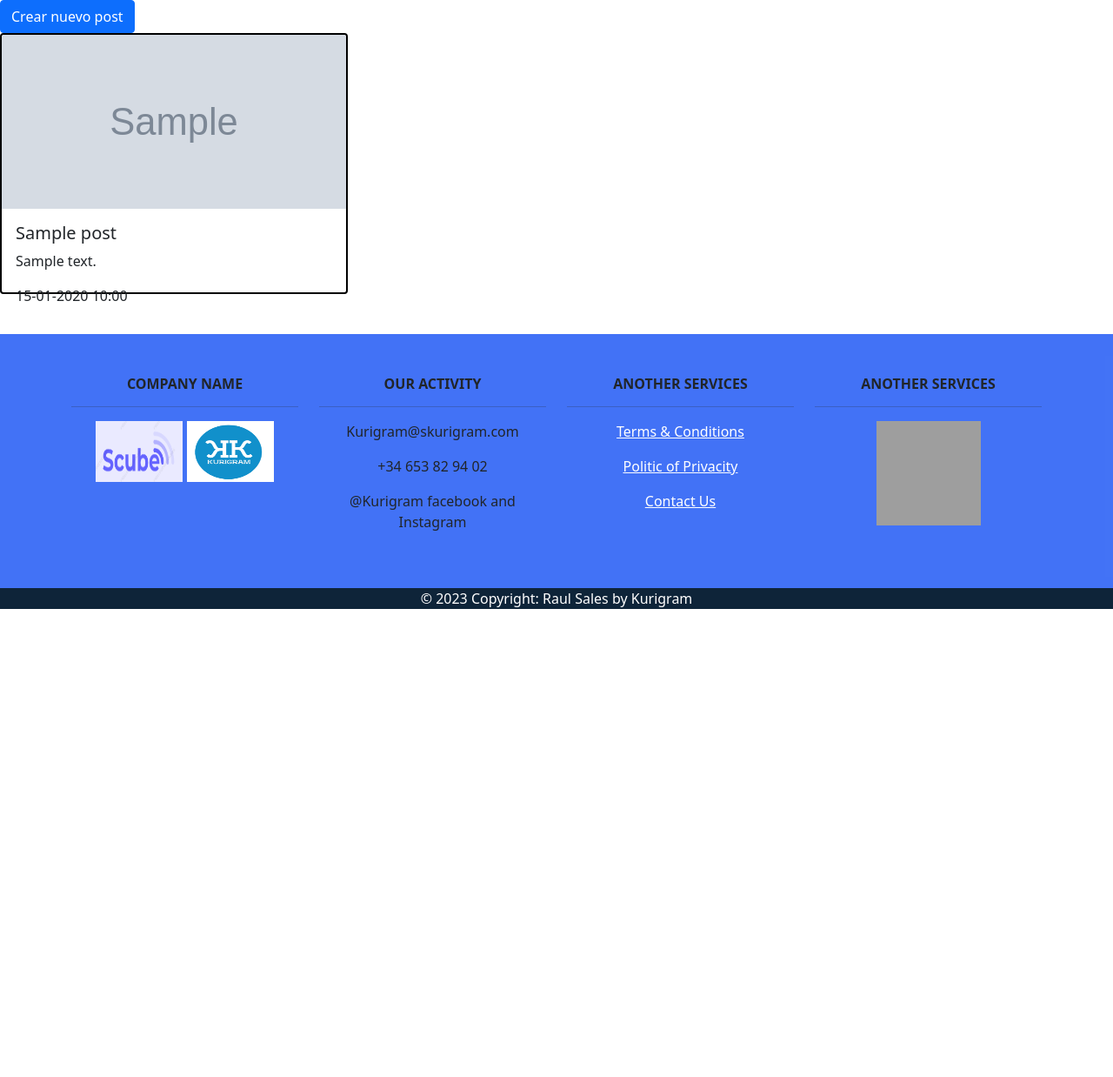
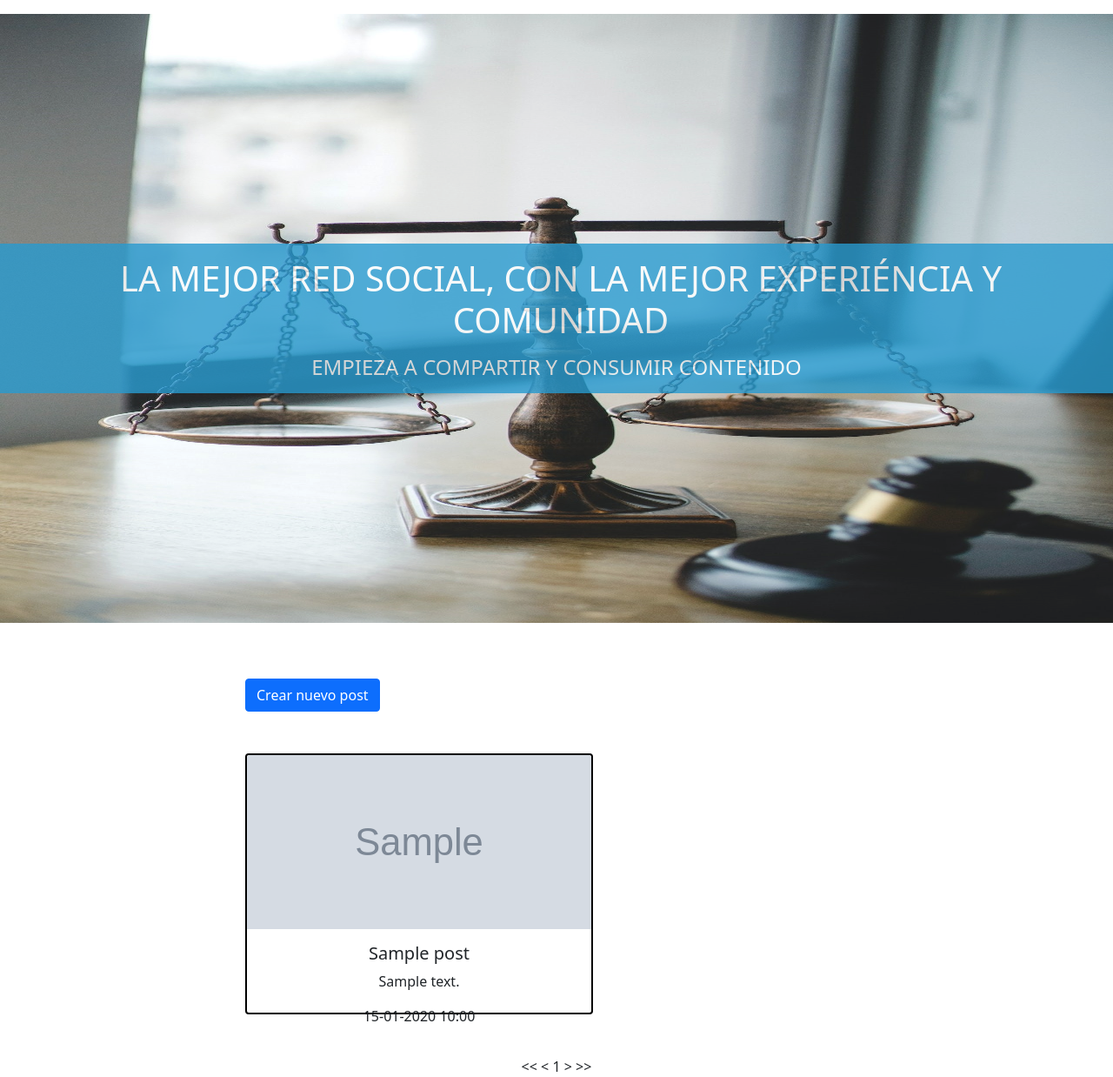
Before and after one commit to raulsales9/kurigram, a Symfony app: template kurigram_backend/templates/kurigram/Post/ListAllPost.html.twig in a window 1280 px wide. Shown: the part 100-1338 px from the top of the page at 87% size. Before the commit the page ends 800 px from the top, so only its background shows below. Run offline with Twig, Linux system fonts and the light colour scheme; the template is opened without the code that fills it: most values are stand-ins (such as "Sample title", 1, 10 or a date in 2020); grey boxes marked "Sample" are stand-in pictures; some libraries are stand-ins or nearby versions; grey boxes are pictures that could not be loaded.

Commit message:
insert posts mod

```diff
--- a/kurigram_backend/public/css/style.css
+++ b/kurigram_backend/public/css/style.css
@@ -123,9 +123,3 @@ main{
 .bg-grey{
     background-color: grey;
 }
-
-footer{
-    position: fixed;
-  bottom: 0;
-  width: 100%;
-}
--- a/kurigram_backend/src/Controller/Kurigram/ConversationController.php
+++ b/kurigram_backend/src/Controller/Kurigram/ConversationController.php
@@ -11,7 +11,7 @@ class ConversationController extends AbstractController
     #[Route('/conversation', name: 'app_conversation')]
     public function index(): Response
     {
-        return $this->render('conversation/index.html.twig', [
+        return $this->render('/kurigram/conversation/index.html.twig', [
             'controller_name' => 'ConversationController',
         ]);
     }
--- a/kurigram_backend/src/Controller/Kurigram/EventController.php
+++ b/kurigram_backend/src/Controller/Kurigram/EventController.php
@@ -65,7 +65,7 @@ class EventController extends AbstractController
 
       $repository->insert($request);
     }
-    return $this->render('/kurigram/Events/insertEvents.html.twig', []);
+    return $this->render('/kurigram/Events/InsertEvents.html.twig', []);
   }
 
   #[Route('/deleteEvent/{id}', name: 'delete_event')]
--- a/kurigram_backend/templates/kurigram/Events/InsertEvents.html.twig
+++ b/kurigram_backend/templates/kurigram/Events/InsertEvents.html.twig
@@ -3,7 +3,7 @@
 
   <section id="content">
     <div class="container">
-	<a class="btn btn-primary" href="/twig/listEvent/">⇦</a>
+	<a class="btn btn-primary" href="{{path('app_Events')}}">⇦</a>
 	<h1>Evento</h1>
 
 					<form method="post" action="" class="row" enctype="multipart/form-data">
--- a/kurigram_backend/templates/kurigram/Post/ListAllPost.html.twig
+++ b/kurigram_backend/templates/kurigram/Post/ListAllPost.html.twig
@@ -1,15 +1,19 @@
 {% extends 'layout.html.twig' %}
 
 {% block content %}
-
-<a class="btn btn-primary" href="{{ path('app_insert_posts') }}">Crear nuevo post</a>
+<div class="container">
+  <a class="btn btn-primary mt-5 mb-5" style="margin-left: 200px" href="{{ path('app_insert_posts') }}">Crear nuevo post</a>
 
 {% if not posts %}
   <h3>No hay ningún post disponible</h3>
 {% else %}
   {# <p>Usuario actual: {{ user_name }} (id: {{ user_id }})</p> #}
-  {% for post in posts %}
-    <div class="card card-rounded" style="width: 400px; height: 300px; border: 2px solid black">
+  {% set elementsPerPage = 1 %}
+			{% set lowerLimit = (page -1) * elementsPerPage + 1 %}
+			{% set upperLimit = page * elementsPerPage %}
+			 {% for post in posts %}
+				{% if loop.index >= lowerLimit and loop.index <= upperLimit %}
+    <div class="card card-rounded text-center mb-5" style="width: 400px; height: 300px; border: 2px solid black; margin-left: 200px">
       {% if post.file %}
         <img src="{{ asset('uploads/' ~ post.file) }}" alt="imagen del post" class="card-img-top" style="height: 200px; object-fit: cover;">
       {% endif %}
@@ -21,7 +25,34 @@
         <a href="{{ path('app_dislike_post', {'id': post.idPost}) }}" class="btn btn-primary">No me gusta ({{ post.dislikes }})</a> #}
       </div>
     </div>
-  {% endfor %}
+
+  {% endif %}
+	{% endfor %}
+	<div class="text-center"> {% set totalPages = (((posts|length)/elementsPerPage)|round(0, 'ceil')) %}
+		{% if page > 1 %}
+			<a href="{{ path('app_Post',{'page':1}) }}">&lt;&lt;</a>
+			<a href="{{ path('app_Post',{'page':page - 1}) }}">&lt;</a>
+		{% else %}
+			<span>&lt;&lt;</span>
+			<span>&lt;</span>
+		{% endif %}
+		{% for pageButton in 1..totalPages %}
+			{% if pageButton == page%}
+				<span>{{ pageButton }}</span>
+			{% else %}
+				<a href="{{ path('app_Post',{'page':pageButton}) }}">{{ pageButton }}</a>
+			{% endif %}
+		{% endfor %}
+		{% if page < totalPages %}
+			<a href="{{ path('app_Post',{'page':page + 1}) }}">&gt;</a>
+			<a href="{{ path('app_Post',{'page':totalPages}) }}">&gt;&gt;</a>
+		{% else %}
+			<span>&gt;</span>
+			<span>&gt;&gt;</span>
+		{% endif %}</div>
+
 {% endif %}
 
+</div>
+
 {% endblock %}
--- a/kurigram_backend/templates/kurigram/index.html.twig
+++ b/kurigram_backend/templates/kurigram/index.html.twig
@@ -55,5 +55,5 @@
       </article>
        #}
     </section>
-  </main>
+</main>
 {% endblock %}
--- a/kurigram_backend/templates/layout.html.twig
+++ b/kurigram_backend/templates/layout.html.twig
@@ -27,12 +27,20 @@
         </ul>
       </div>
     </nav>
+
   </header>
+    <div class="jumbotron jumbotron-fluid mt-3 mb-3" ;>
+      <div class="d-flex justify-content-center align-items-center h-100">
+        <div class="div-text-jumbo text-center text-white">
+          <h1 class="my-3  textoseparado text-uppercase">La mejor red social, con la mejor experiéncia y comunidad</h1>
+          <h4 class="my-3 text-uppercase">Empieza a compartir y consumir contenido</h4>
+        </div>
+      </div>
+    </div>
   {% block content %}{% endblock %}
-  <footer class="bg-footer fixed-bottom" style="position: absolute; bottom: 0">
-    <div class="container-fluid">
-      <div class="container text-center text-md-start ">
-        <div class="row ">
+{# <footer class="bg-footer text-center text-lg-start " >
+  <div class="container text-center text-md-start">
+    <div class="row">
       <div class="col-xl-3 col-lg-3 col-md-6 col-sm-12 col-xs-12 text-center  mb-5 mt-5">
         <!-- Content -->
         <h6 class="text-uppercase fw-bold">Company name</h6>
@@ -84,5 +92,5 @@
     <div class="text-center text-white bg-copyright">
       © 2023 Copyright: Raul Sales by Kurigram
     </div>
-  </footer>
+</footer> #}
 {% endblock %}
```
Also changed, not shown: kurigram_backend/src/Repository/UserRepository.php (+5 -3 lines), kurigram_backend/templates/api/index.html.twig (deleted, +0 -20 lines), kurigram_backend/templates/api_registry/index.html.twig (deleted, +0 -20 lines), page/kurigram/admin_pannel/pannel_kurigram.html (+29 -33 lines), kurigram_backend/templates/kurigram/conversation/index.html.twig (renamed from kurigram_backend/templates/conversation/index.html.twig), 1 other file. Lines whose indentation alone changed are shown as unchanged.
